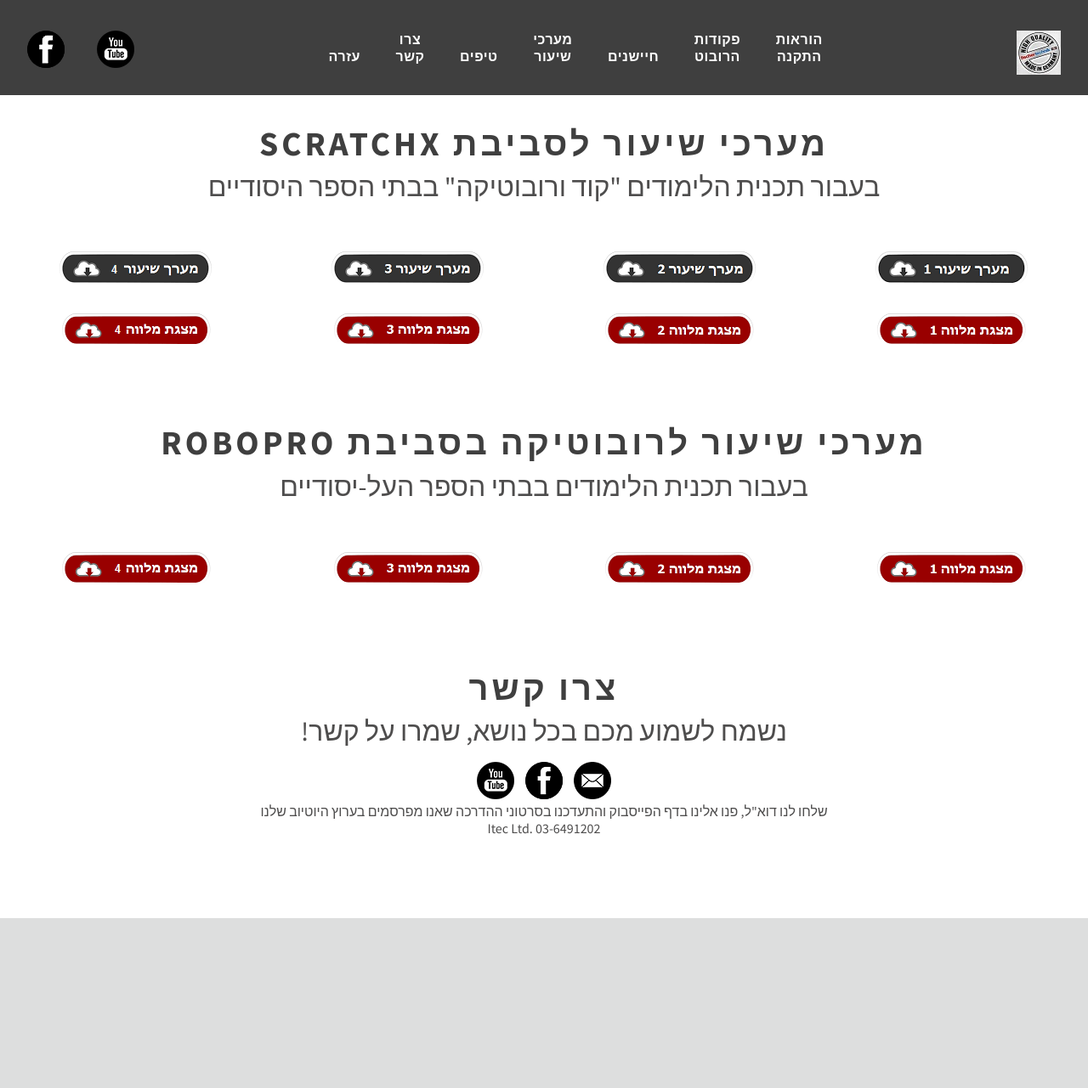
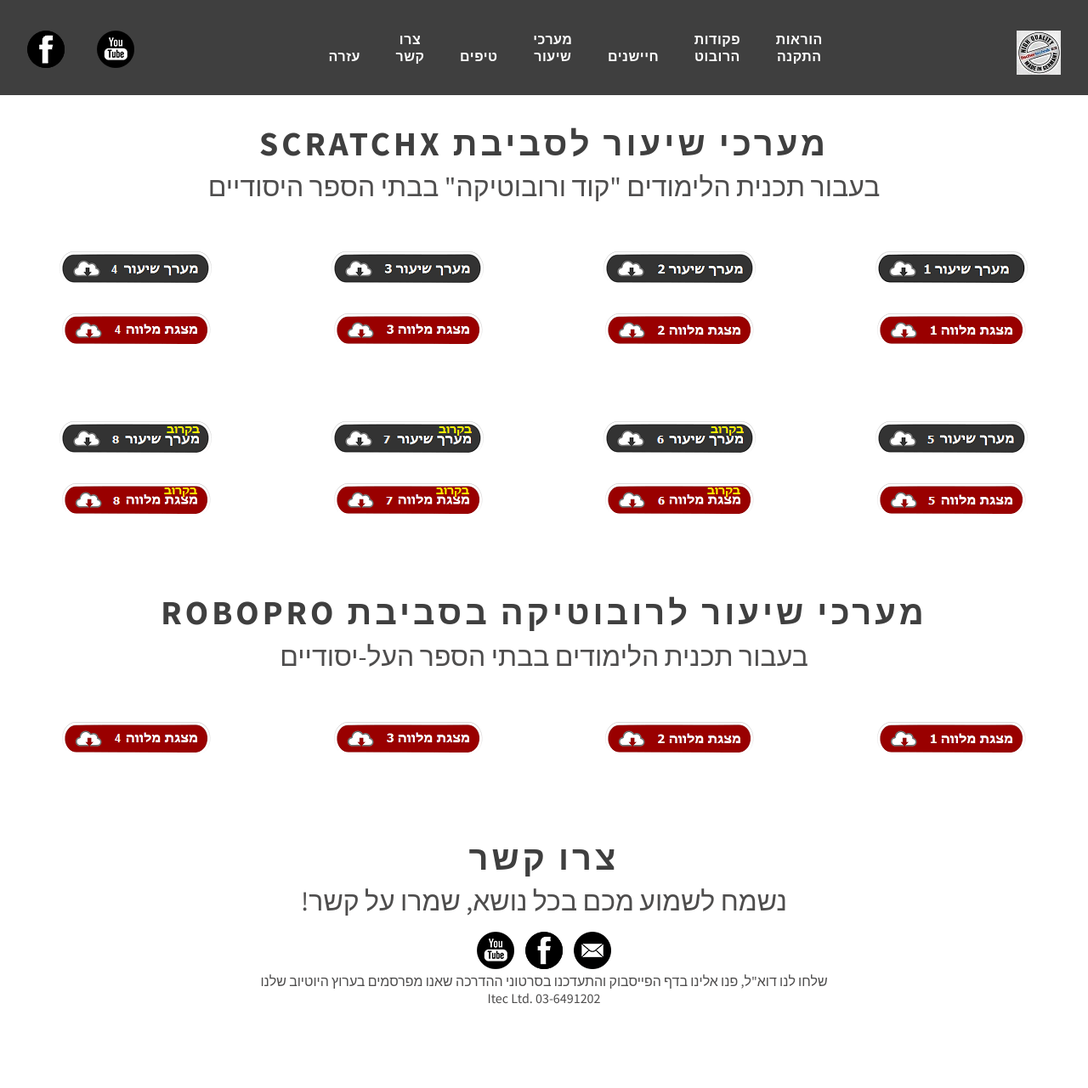
Before and after one commit to adihadas/ftscratch, a Jekyll site: the page arrays.html, which Jekyll copies as it is, in a window 1280 px wide. Shown: the whole page at 85% size. Built offline with Jekyll 4.4.1, drawn with Linux system fonts in a browser that asks for light colours; before the commit the page ends 1081 px from its top, so only the background shows below that.

Commit message:
new arrays

```diff
--- a/arrays.html
+++ b/arrays.html
@@ -60,6 +60,22 @@
 		<div class="column4">
 			 <a href="src/array1.docx" class="image image-centered img"><img src="images/download1a.png"  alt="" /></a>
 			 <a href="src/ppt1.pptx" class="image image-centered img"><img src="images/download1b.png"  alt="" /></a>
+		</div><br><br><br><br><br><br><br><br><br><br>
+		<div class="column1">
+			 <a href="" class="image image-centered img"><img src="images/download8a.png"  alt="" /> </a>
+			 <a href="" class="image image-centered img"><img src="images/download8b.png"  alt="" /></a>
+		</div>
+		<div class="column2">
+			 <a href="" class="image image-centered img"><img src="images/download7a.png"  alt="" /></a>
+			 <a href="" class="image image-centered img"><img src="images/download7b.png"  alt="" /></a>
+		</div>
+		<div class="column3">
+			 <a href="" class="image image-centered img"><img src="images/download6a.png"  alt="" /></a>
+			 <a href="" class="image image-centered img"><img src="images/download6b.png"  alt="" /></a>
+		</div>
+		<div class="column4">
+			 <a href="src/array5.docx" class="image image-centered img"><img src="images/download5a.png"  alt="" /></a>
+			 <a href="src/ppt5.pptx" class="image image-centered img"><img src="images/download5b.png"  alt="" /></a>
 		</div><br><br><br><br><br><br><br><br>
 		 <div class="major">
 		 	  	<br><br>
```
Also changed, not shown: images/download5a.png (added), images/download5b.png (added), images/download6a.png (added), images/download6b.png (added), images/download7a.png (added), images/download7b.png (added), images/download8a.png (added), images/download8b.png (added), 2 other files.
